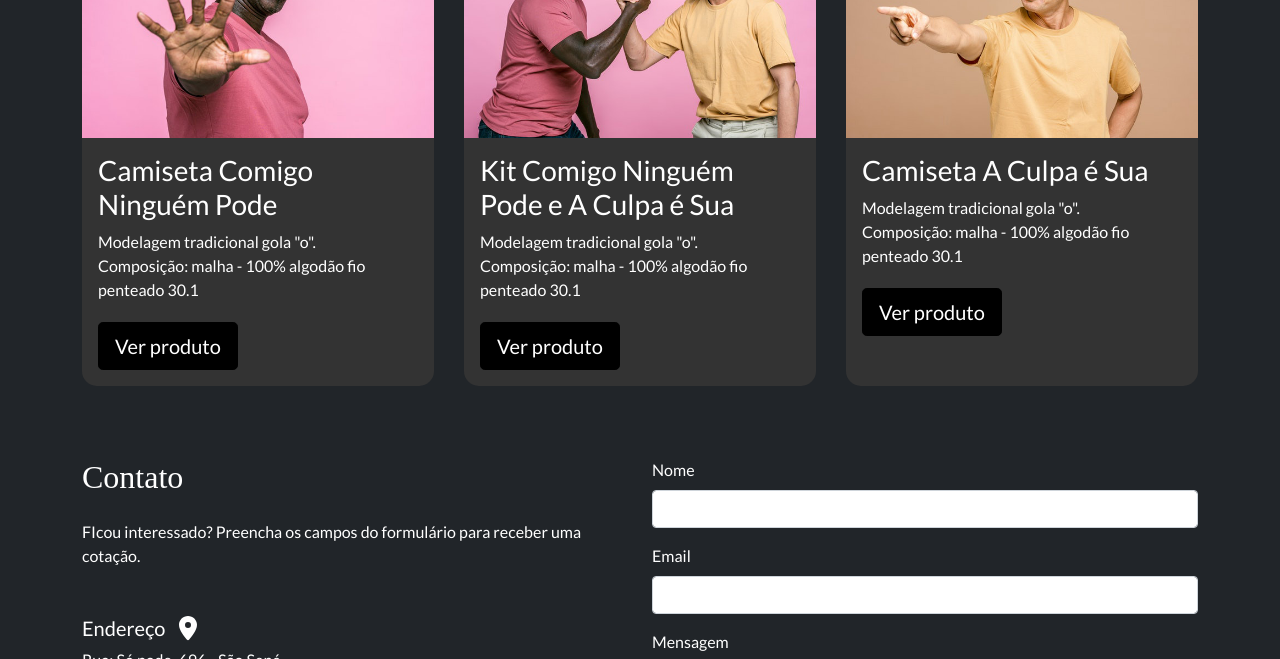
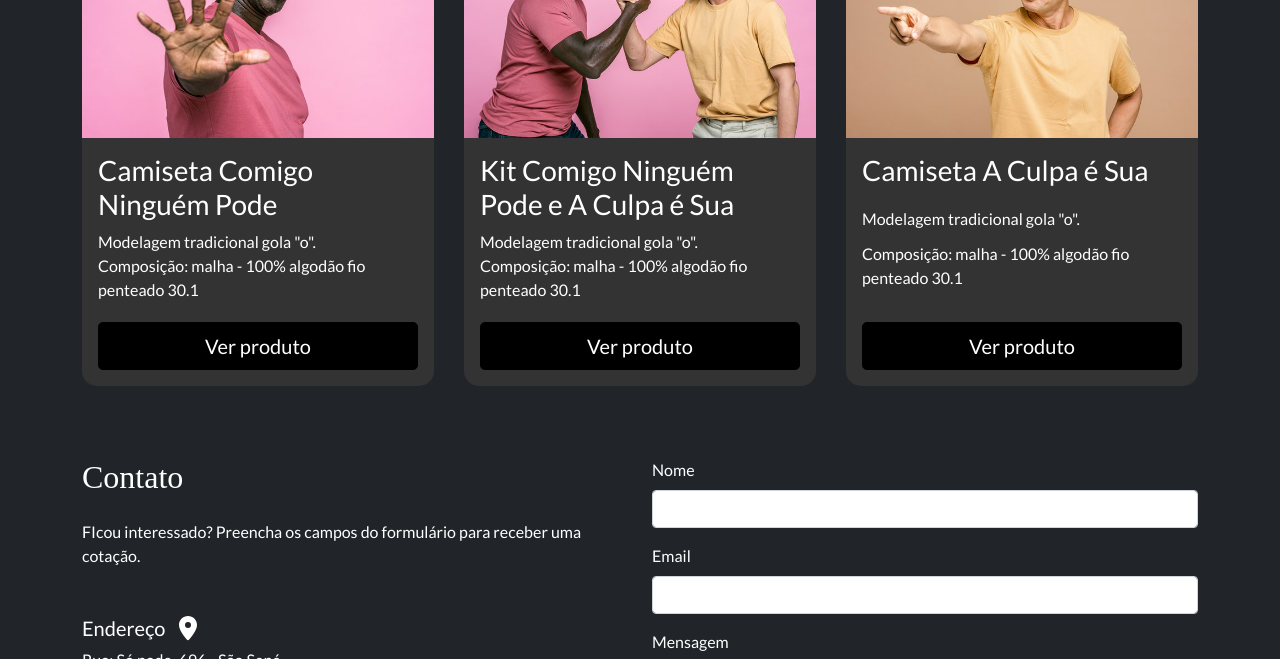
Before and after one commit to ThiagoBato/curso-frontend, a plain HTML site: page bootstrap/index.html in a window 1280 px wide. Shown: the part 1360-2019 px from the top of the page. Drawn offline with Linux system fonts and the light colour scheme; a web font is replaced by a local one.

Commit message:
corrigindo altura do botao no card do projeto bootstrap

```diff
--- a/bootstrap/assets/css/scss/_produtos.scss
+++ b/bootstrap/assets/css/scss/_produtos.scss
@@ -12,9 +12,12 @@
 }
 .card-body {
     background-color: $cinza-2;
+    display: flex;
+    flex-direction: column;
+    justify-content: space-between;
 }
 .card-body p {
-    margin: 0 auto;
+    margin: 0;
     &:last-of-type {
         margin-bottom: 20px;
     }
```
Also changed, not shown: bootstrap/assets/css/custom.css.
